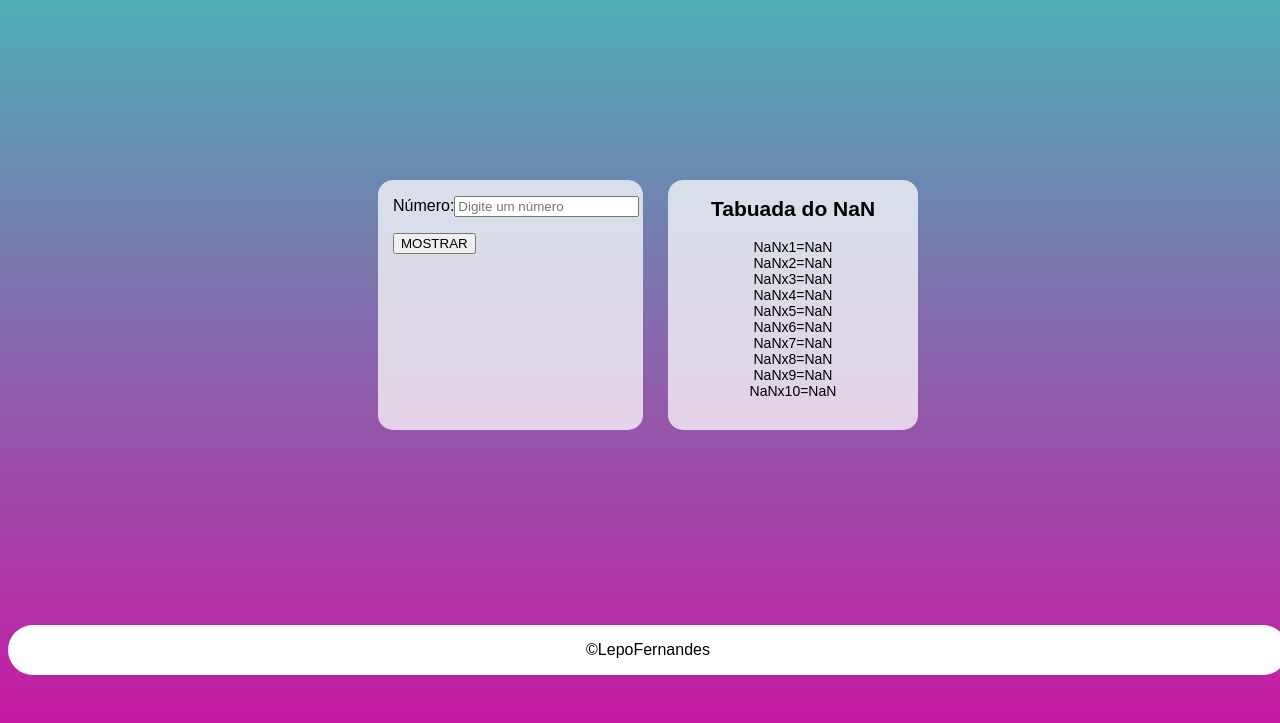
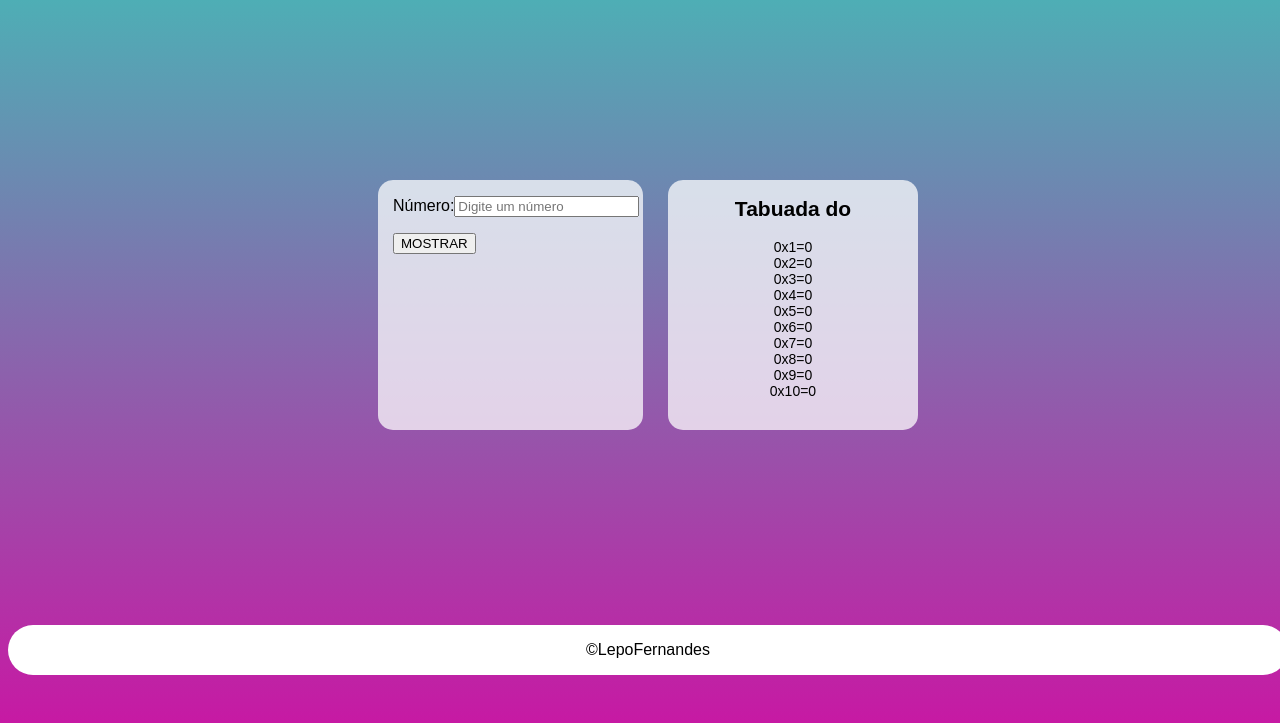
Before and after one commit to LepoFernandes/JAVASCRIPT, a plain HTML site: page exercícios/ex019/index.html in a window 1280 px wide. Both pictures are taken after a click on the button "MOSTRAR". Shown: the part 73-796 px from the top of the page. Drawn offline with Linux system fonts and the light colour scheme.

```diff
--- a/exercícios/ex018/script.js
+++ b/exercícios/ex018/script.js
@@ -7,7 +7,7 @@
     if(inicio.value.length == 0 || passo.value.length == 0 || fim.value.length == 0){
        resultadoDiv.innerHTML = 'Erro! Complete os dados ao lado.'
     } else {
-        resultadoDiv.innerHTML = 'Fazendo a contagem:'
+        resultadoDiv.innerHTML = 'Fazendo a contagem:<br>'
         var i = Number(inicio.value)
         var f = Number(fim.value)
         var p = Number(passo.value)
--- a/exercícios/ex019/index.html
+++ b/exercícios/ex019/index.html
@@ -3,7 +3,7 @@
 <head>
     <meta charset="UTF-8">
     <meta name="viewport" content="width=device-width, initial-scale=1.0">
-    <title>Document</title>
+    <title>TABUADAS</title>
     <link rel="stylesheet" href="style.css">
 
 </head>
--- a/exercícios/ex019/script.js
+++ b/exercícios/ex019/script.js
@@ -1,11 +1,14 @@
 function mostrar(){
-    var numero = parseInt(window.document.getElementById('inumero').value);
-    var tabuada = "<h2>Tabuada do " + numero + "</h2>";
+    var numero = document.getElementById('inumero')
+    var tabuada = "<h2>Tabuada do " + numero.value + "</h2>";
 
 
     for(var i = 1;i <= 10;i++){
-        var resultado = numero * i;
-        tabuada += numero + "x" + i + "=" + resultado + "<br>"
+        number = Number(numero.value)
+        var resultado = number * i;
+        tabuada += number + "x" + i + "=" + resultado + "<br>"
     }
+
+
     document.getElementById("resultado").innerHTML = tabuada;
 }
```
Also changed, not shown: exercícios/ex018/index.html (+1 -1 lines), exercícios/ex020/script.js (added, +12 -0 lines), exercícios/ex021/script.js (added, +24 -0 lines).
